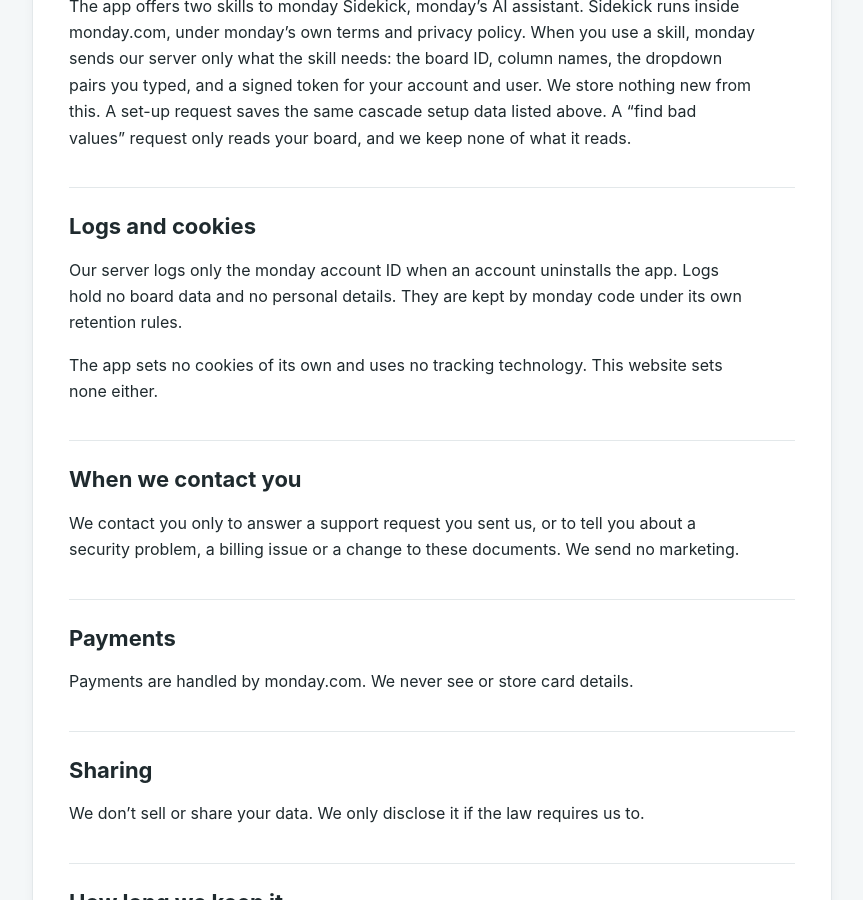
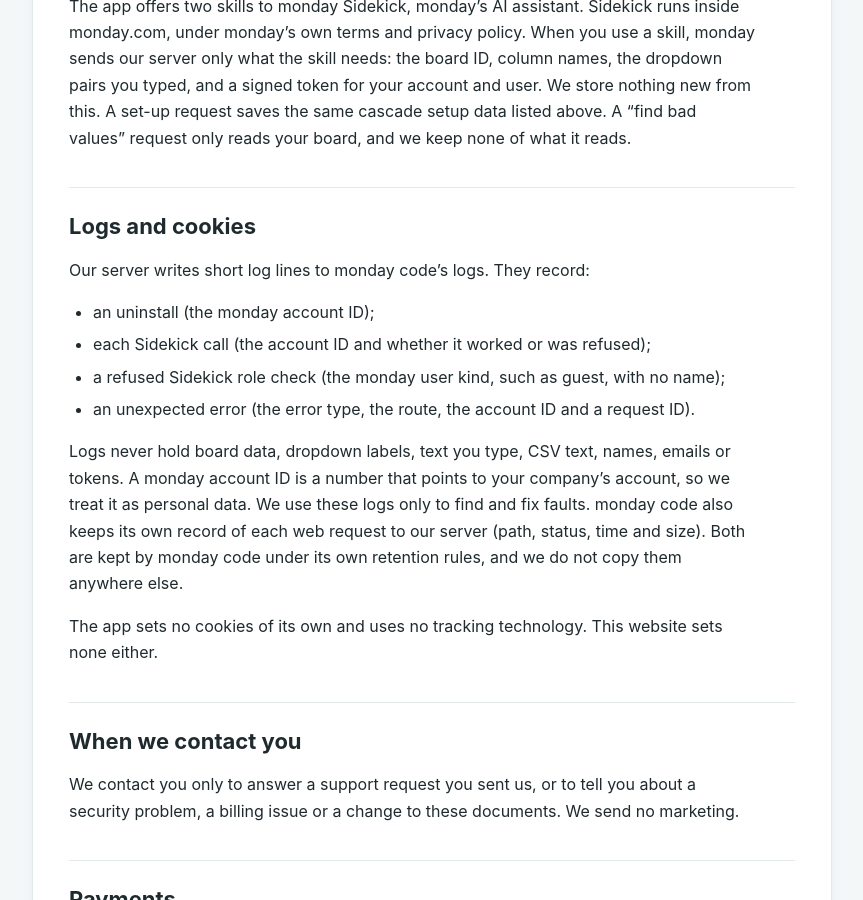
Before and after one commit to divij26/smart-cascades-site, a Jekyll site: the page built from privacy.md, in a window 1280 px wide and 900 px high, scrolled down 2003 px. Shown: the whole window, without its empty margins (152-1015 px from the left). Built offline with Jekyll 4.4.1, drawn with Linux system fonts in a browser that asks for light colours.

Commit message:
Privacy: describe what the server logs (#10)

```diff
--- a/privacy.md
+++ b/privacy.md
@@ -53,7 +53,14 @@ The app offers two skills to monday Sidekick, monday's AI assistant. Sidekick ru
 
 ## Logs and cookies
 
-Our server logs only the monday account ID when an account uninstalls the app. Logs hold no board data and no personal details. They are kept by monday code under its own retention rules.
+Our server writes short log lines to monday code's logs. They record:
+
+- an uninstall (the monday account ID);
+- each Sidekick call (the account ID and whether it worked or was refused);
+- a refused Sidekick role check (the monday user kind, such as guest, with no name);
+- an unexpected error (the error type, the route, the account ID and a request ID).
+
+Logs never hold board data, dropdown labels, text you type, CSV text, names, emails or tokens. A monday account ID is a number that points to your company's account, so we treat it as personal data. We use these logs only to find and fix faults. monday code also keeps its own record of each web request to our server (path, status, time and size). Both are kept by monday code under its own retention rules, and we do not copy them anywhere else.
 
 The app sets no cookies of its own and uses no tracking technology. This website sets none either.
 
```
